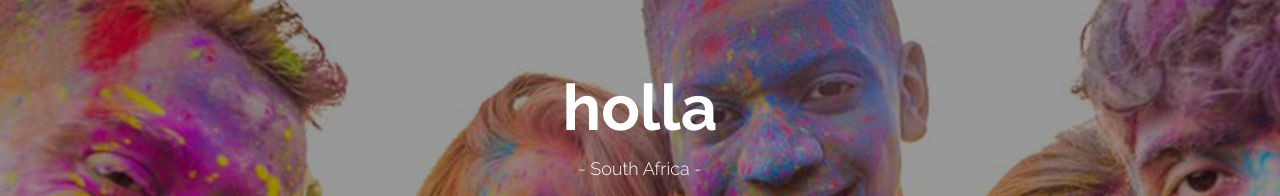
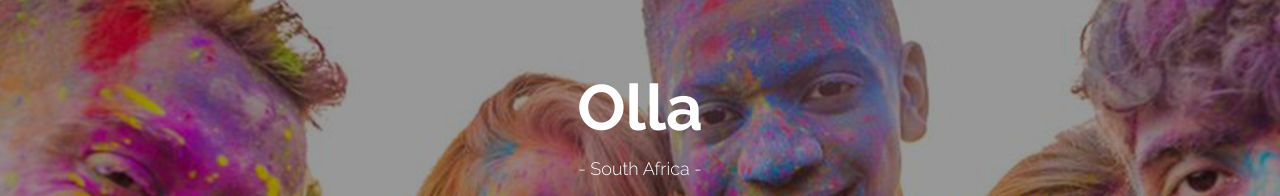
Before and after one commit to 96Studios/website, a plain HTML site: page blog-single.html in a window 1280 px wide. Shown: the part 273-469 px from the top of the page. Drawn offline with Linux system fonts and the light colour scheme; files whose address does not match are found by name.

Commit message:
Update blog-single.html

```diff
--- a/blog-single.html
+++ b/blog-single.html
@@ -105,7 +105,7 @@
           <div class="row align-items-center">
 
             <div class="col-md-8 mx-auto text-center">
-              <h1 class="blog-heading" data-aos="fade-up" data-aos-delay="0">holla</h1>
+              <h1 class="blog-heading" data-aos="fade-up" data-aos-delay="0">Olla</h1>
               <div class="post-meta" data-aos="fade-up" data-aos-delay="100">- South Africa -</div>
             </div>
 
```
